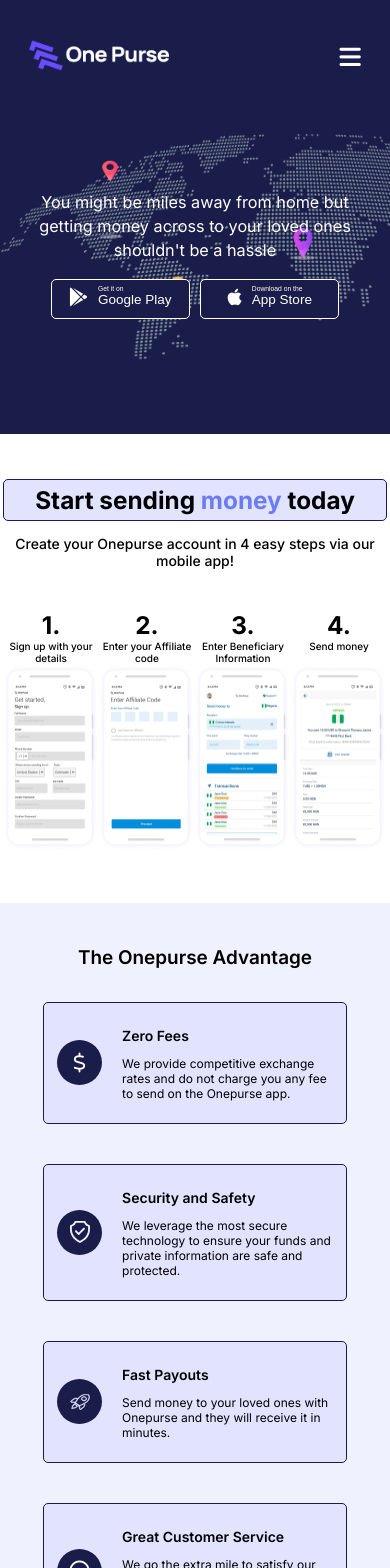
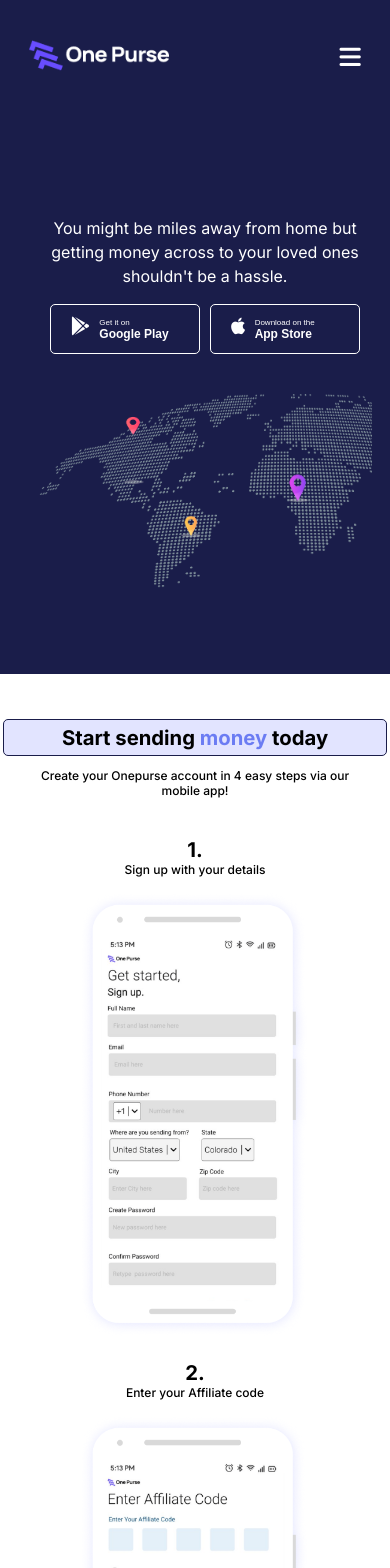
Before and after one commit to one-purse-org/onepurse-landing-page, a React (Create React App) app in the folder landing-page/: page / in a window 390 px wide. Shown: the top 1568 px of the page. Built offline with nearby package versions, Linux system fonts and the light colour scheme.

Commit message:
more changes

```diff
--- a/landing-page/src/home/components/cta.jsx
+++ b/landing-page/src/home/components/cta.jsx
@@ -4,11 +4,13 @@
 
 function Cta(){
     return(
-    <div className="cta">
+    <div className="contain-cta">
+<div className="cta">
         <div className="cta-container">
             <div className="cta-text">
-                <p className="p">You might be miles away from home but getting money across to your loved ones shouldn't be a hassle</p>
+                <p className="p">You might be miles away from home but getting money across to your loved ones shouldn't be a hassle.</p>
                 <button type="button">
+
                     <i className="fa-brands fa-google-play google-play"></i>
                     <div className="btn-div">
                         <p className="get">Get it on</p>
@@ -30,6 +32,8 @@
         </div>
 
     </div>
+    </div>
+
     )
 
 
--- a/landing-page/src/reusable/components/footer.jsx
+++ b/landing-page/src/reusable/components/footer.jsx
@@ -20,11 +20,10 @@
     }
     return (
         <div className="footer">
-            <div className='footer-cta'>
-            <img style={styles} src="img/Rectangle103.png" className="rectangle2" alt='rectangle' />
-            <div className="rectangle-text">
+            <div className="footer-cta">
                 <h1>Send money to your loved ones today</h1>
                 <p style={{lineHeight:1.5}} className='paragraph'>Download the Onepurse app and quickly transfer money <br /> to your friends and loved ones. It’s that simple.</p>
+                <div style={{display:'flex'}}>
                     <button type="button" className='footer-btn'>
                         <i className="fa-brands fa-google-play google-play download"></i>
                         <div className="btn-div">
@@ -41,7 +40,9 @@
                         </div>
                     </button>
                 </div>
+
             </div>
+
 
             <div className='links'>
                 <div className='nav-links'>
--- a/landing-page/src/styles/home/advantage.css
+++ b/landing-page/src/styles/home/advantage.css
@@ -83,11 +83,16 @@
 
 @media (max-width:768px) {
     .card-div .card{
-        width: 70%;
+        align-items: center;
+        padding: 10px 20px;
+        margin: 10px auto;
+        width: 50%;
+        flex-direction: column;
+        margin-bottom: 40px;
     }
 
     .advantage h1{
-        font-size: 1.8rem;
+        font-size: 2.4rem;
         font-weight: 600;
     }
 
@@ -95,6 +100,18 @@
         font-size: 14px
     }
 
+    .card-left{
+        width: auto;
+        display: block;
+        margin: 0;
+    }
+
+    .card-right{
+        width: auto;
+        display: block;
+        text-align: center;
+        padding: 0;
+    }
 
 }
 
@@ -102,13 +119,12 @@
 @media (max-width:600px) {
     .card-div .card{
         width: 80%;
+        margin-bottom: 40px;
     }
+
 }
 
 @media (max-width:400px) {
-    .card-div .card {
-        padding: 10px 8px 10px 13px;
-    }
 
     .advantage h1{
         font-size: 1.4rem;
--- a/landing-page/src/styles/home/cta.css
+++ b/landing-page/src/styles/home/cta.css
@@ -1,10 +1,15 @@
 /* styles for cta jsx */
+
+.contain-cta{
+    background-color: #1A1D4A;
+    max-width: 100%;
+}
 
 .cta{
 
     background-color: #1A1D4A;
     color: white;
-    padding: 10px 0 60px 20px;
+    padding: 12% 0 60px 20px;
     max-width: 100%;
 }
 
@@ -19,24 +24,28 @@
 
 .map{
     justify-self: end;
-    max-width: 50%;
+    width: 50%;
 }
 
 .cta-text{
-    padding: 80px 20px 0 0;
-    max-width: 50%;
+    padding: 8% 20px 0 0;
+    width: 50%;
+
 }
 
 .cta-text button{
-    width: 145px;
-    height: 40px;
+    width: 211px;
+    padding: 0px 10px;
+    padding-left: 31px;
     border-radius: 5px;
     background-color: #1A1D4A;
     border-color: white;
+    display: inline-flex;
+    height: 60px;
+    align-items: center;
     border-width: thin;
     color: white;
     border-style: groove;
-    padding-bottom: 2px;
 }
 
 .cta-text i{
@@ -56,13 +65,14 @@
 }
 
 .get{
-    font-size: 0.5rem;
+    font-size: 0.7rem;
     margin: 0;
 }
 
 .where{
     margin: 0;
     font-size: 1rem;
+    font-weight: 600;
 }
 
 .apple{
@@ -71,34 +81,30 @@
 
 .cta-text .p{
     line-height: 1.5;
-    font-size: 0.9rem;
+    font-size: 1rem;
+    font-weight: 400;
+    color:
+    rgba(255, 255, 255, 1);
 }
 
 
 @media (max-width: 960px){
-    .map{
-        display: none;
 
-    }
-
-    .cta{
-        background-image: url("/public/img/map.png");
-        background-repeat: no-repeat;
-        background-size: cover;
-        padding-left: 0;
-        padding-top: 60px;
-        height: 200px;
+    .cta-text button{
+        width: 176px;
+        padding: 0px 10px;
+        padding-left: 31px;
+        height: 50px;
     }
 
     .cta-text{
-        max-width: 90%;
+        width: 100%;
         text-align: center;
-        margin: auto;
         padding: 0;
     }
 
     .cta-text .p{
-        font-size: 1.2rem;
+        font-size: 1.8rem;
     }
 
     .cta-container{
@@ -107,36 +113,83 @@
         max-width: 90%;
         margin: auto;
         margin-top: 20px;
+        flex-wrap: wrap;
+    }
+    .map{
+        width: 100%;
+        padding-top: 40px;
+    }
+}
+
+
+@media (max-width: 600px){
+    .cta-text .p{
+        font-size: 16px;
+    }
+    .cta-text button{
+        width: 150px;
+        height: 42px;
+        padding: 0px 10px;
+        padding-left: 20px;
+        height: 50px;
     }
 
+    .get{
+        font-size: 8px;
+    }
+
+    .where{
+        font-size: 12px;
+    }
+
+
+}
+@media (max-width:365px) {
+    .cta-text button{
+        width: 113px;
+        height: 42px;
+        padding-left: 10px;
+        padding-right: 0;
+    }
 }
 
+/*
 @media (max-width: 475px){
-    .cta{
-        background-size: contain;
-        padding-top: 40px;
+    .cta-text .p{
+        font-size: 1.4rem;
     }
-    .cta button{
-        width: 139px;
-    }
-    .cta-container{
-        margin-top: 0;
-        max-width: 100%;
-    }
-    .cta-text .p{
-        font-size: 1.2rem;
+
+
+    .cta-text button{
+        width: 140px;
+        padding-left: 10px;
     }
 
 }
 
 @media (max-width: 360px){
-    .cta button{
-        width: 118px;
+    .cta-text .p{
+        font-size: 1.2rem;
     }
-    .cta{
-        padding-top: 20px;
+
+
+    .cta-text button{
+        width: 110px;
+        padding: 0 6px;
+        height: 40px;
     }
-    .cta-text .p{
-        font-size: 1rem;
+
+    .get{
+        font-size: 8px;
+        margin: 0;
     }
-}
+
+    .where{
+        margin: 0;
+        font-size: 12px;
+    }
+
+    .cta-text i{
+        font-size: 1.2rem;
+    }
+} */
--- a/landing-page/src/styles/home/procedures.css
+++ b/landing-page/src/styles/home/procedures.css
@@ -35,13 +35,14 @@
 
 .tag h2,.phone h2{
     font-weight: 700;
-    font-size: 3rem;
+    font-size: 2.7rem;
     margin: auto;
 }
 
 .big-div .steps{
     font-weight: 500;
     font-size: 16px;
+    padding: 0 20px;
 }
 
 .big-div{
@@ -60,25 +61,38 @@
     max-width: 100%;
 }
 
-@media (max-width: 650px) {
-    .phone p{
-        font-size: 14px;
+@media (max-width: 600px) {
+    .phone p, .big-div .steps{
+        font-size: 12px;
         height: 30px;
+
     }
 
     .tag h2,.phone h2{
-        font-size: 2.5rem;
+        font-size: 1.5rem;
     }
 
-    .big-div .steps{
-        font-weight: 500;
-        font-size: 14px;
+    .phone img{
+        width: 60%;
     }
+
+    .phone{
+        text-align: center;
+        margin-bottom: 20px;
+    }
+
+    .phones{
+        display: flex;
+        max-width: 100%;
+        flex-wrap: wrap;
+        justify-content: center;
+    }
+
 
 
 }
 
-@media (max-width: 540px) {
+/* @media (max-width: 540px) {
     .tag h2, .phone h2{
         font-size: 2.1rem;
     }
@@ -119,4 +133,4 @@
     .phone p{
         font-size: 8px
     }
-}
+} */
--- a/landing-page/src/styles/home/testimony.css
+++ b/landing-page/src/styles/home/testimony.css
@@ -3,6 +3,11 @@
     text-align: center;
     padding: 30px 0 300px ;
     position: relative;
+}
+
+.person .testimony-body{
+    font-size: 14px;
+    font-weight: 400;
 }
 
 .testimony span{
@@ -39,16 +44,17 @@
 .testimony-right{
     width: 90%;
     text-align: left;
-    padding-right: 2%;
-    padding-left: 2%;
+    padding-right: 20px;
+    padding-left: 20px;
 }
 
 .testimony-name{
     font-weight: 700;
+    font-size: 14px;
 }
 
 .testimony-tag{
-    font-size: 12px;
+    font-size: 10px;
 }
 
 .rectangle{
--- a/landing-page/src/styles/reuseable/navbar.css
+++ b/landing-page/src/styles/reuseable/navbar.css
@@ -57,9 +57,10 @@
 .nav-btn button{
     font-size: 0.8rem;
     margin-left: 15px;
-    width: 150px;
+    width: 175px;
     height: 50px;
     border-radius: 5px;
+    padding: 0 14px;
 }
 
 .nav-btn .button1{
```
Also changed, not shown: landing-page/src/styles/reuseable/footer.css (+102 -67 lines). Lines whose indentation alone changed are shown as unchanged.
